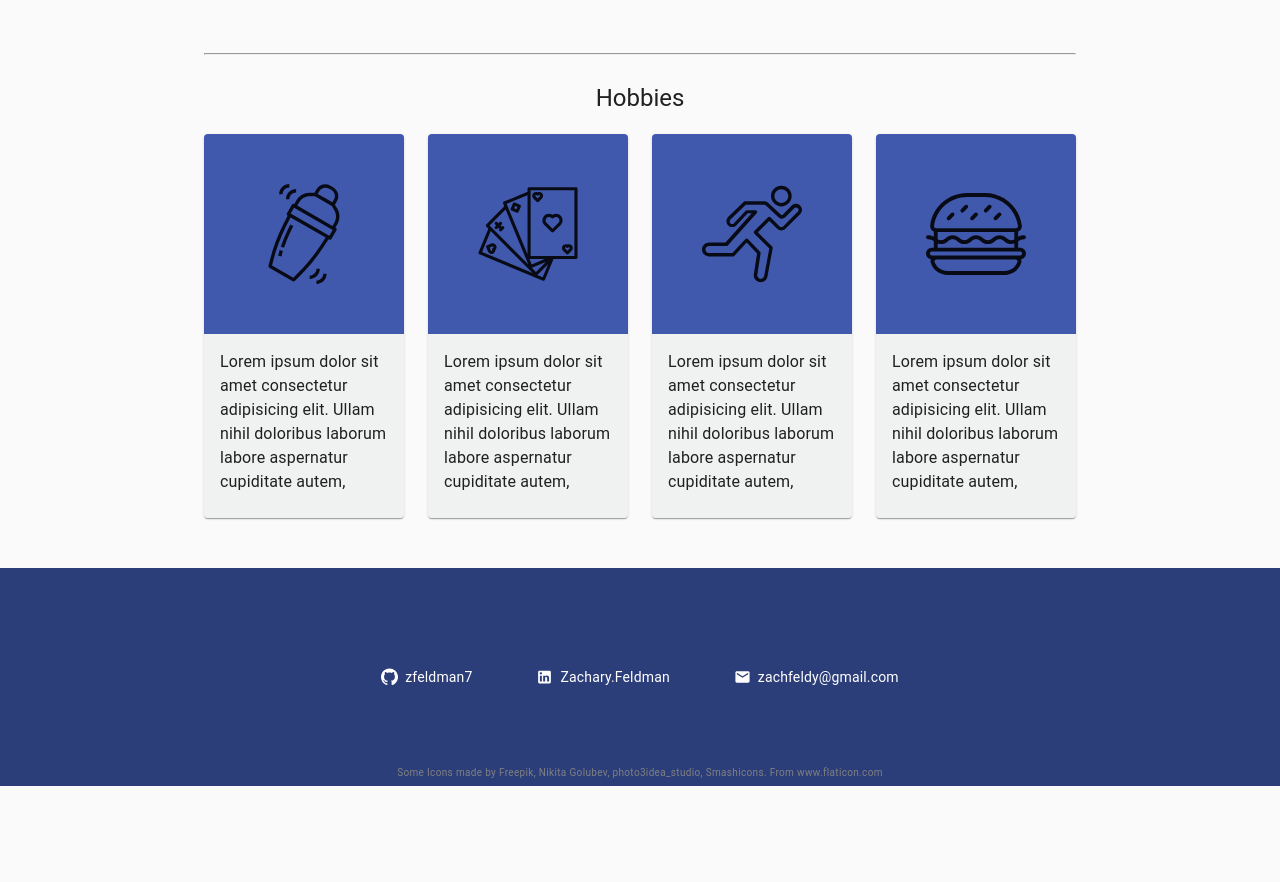
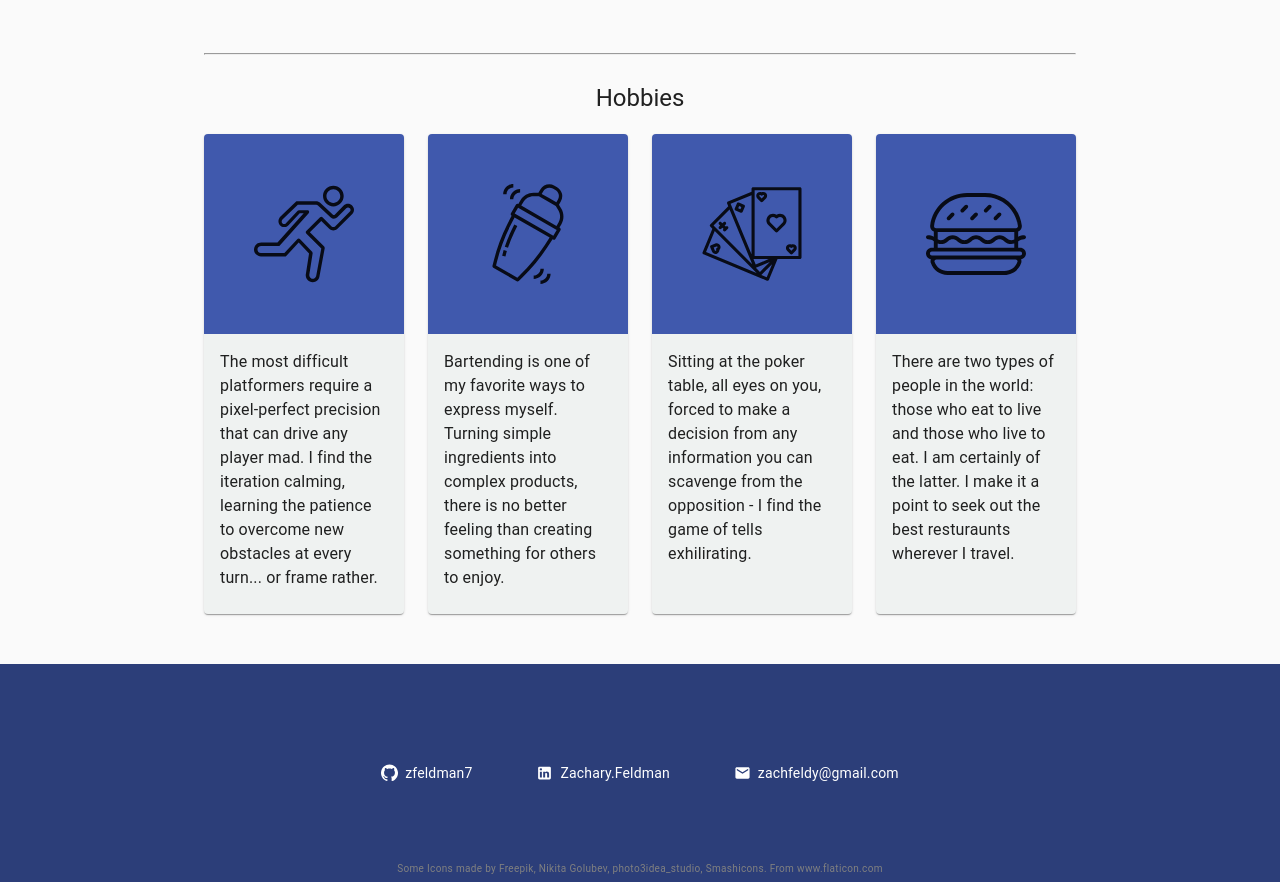
Before and after one commit to zfeldman7/zach-feld, a React (Create React App) app: page / in a window 1280 px wide. Shown: the part 1988-2870 px from the top of the page. Before the commit the page ends 2774 px from the top, so only its background shows below. Built offline with nearby package versions, Linux system fonts and the light colour scheme.

Commit message:
Hobby card content

```diff
--- a/src/components/App/App.theme.ts
+++ b/src/components/App/App.theme.ts
@@ -45,5 +45,6 @@ export const styles = makeStyles((theme) => ({
         position: 'fixed',
         bottom: theme.spacing(5),
         right: theme.spacing(5),
+        zIndex: 50,
     },
 }))
--- a/src/components/Content/Content.theme.ts
+++ b/src/components/Content/Content.theme.ts
@@ -17,4 +17,7 @@ export const contentStyles = makeStyles ((theme:Theme) => createStyles ({
     card: {
         maxWidth: 200,
     },
+    cardContent: {
+        height: '280px',
+    },
 }))
--- a/src/components/Content/Hobbies.tsx
+++ b/src/components/Content/Hobbies.tsx
@@ -15,13 +15,13 @@ export const Hobbies: FC = () => {
         <br />
             <Grid container spacing={3} direction="row" justify="center" alignItems="center">
                 <Grid item>
+                    <PlatformerCard />
+                </Grid>
+                <Grid item>
                     <BartendingCard />
                 </Grid>
                 <Grid item>
                     <PokerCard />
-                </Grid>
-                <Grid item>
-                    <PlatformerCard />
                 </Grid>
                 <Grid item>
                     <FoodCard />
--- a/src/components/Content/HobbyCards/BartendingCard.tsx
+++ b/src/components/Content/HobbyCards/BartendingCard.tsx
@@ -13,9 +13,10 @@ export const BartendingCard: FC = () => {
                         <Shaker className={classes.icon} />
                 </CardMedia>
             </Box>
-            <CardContent>
+            <CardContent className={classes.cardContent}>
                 <Typography>
-                    Lorem ipsum dolor sit amet consectetur adipisicing elit. Ullam nihil doloribus laborum labore aspernatur cupiditate autem,
+                    Bartending is one of my favorite ways to express myself. Turning simple ingredients into complex products,
+                    there is no better feeling than creating something for others to enjoy.
                 </Typography>
             </CardContent>
         </Card>
--- a/src/components/Content/HobbyCards/FoodCard.tsx
+++ b/src/components/Content/HobbyCards/FoodCard.tsx
@@ -12,9 +12,10 @@ export const FoodCard: FC = () => {
                         <Food className={classes.icon} />
                 </CardMedia>
             </Box>
-            <CardContent>
+            <CardContent className={classes.cardContent}>
                 <Typography>
-                    Lorem ipsum dolor sit amet consectetur adipisicing elit. Ullam nihil doloribus laborum labore aspernatur cupiditate autem,
+                There are two types of people in the world: those who eat to live and those who live to eat.
+                I am certainly of the latter. I make it a point to seek out the best resturaunts wherever I travel.
                 </Typography>
             </CardContent>
         </Card>
--- a/src/components/Content/HobbyCards/PlatformerCard.tsx
+++ b/src/components/Content/HobbyCards/PlatformerCard.tsx
@@ -12,9 +12,10 @@ export const PlatformerCard: FC = () => {
                         <Runner className={classes.icon} />
                 </CardMedia>
             </Box>
-        <CardContent>
+        <CardContent className={classes.cardContent}>
             <Typography>
-                Lorem ipsum dolor sit amet consectetur adipisicing elit. Ullam nihil doloribus laborum labore aspernatur cupiditate autem,
+                The most difficult platformers require a pixel-perfect precision that can drive any player mad.
+                I find the iteration calming, learning the patience to overcome new obstacles at every turn... or frame rather.
             </Typography>
         </CardContent>
     </Card>
--- a/src/components/Content/HobbyCards/PokerCard.tsx
+++ b/src/components/Content/HobbyCards/PokerCard.tsx
@@ -12,9 +12,11 @@ export const PokerCard: FC = () => {
                         <Cards className={classes.icon} />
                 </CardMedia>
             </Box>
-            <CardContent>
+            <CardContent className={classes.cardContent}>
                 <Typography>
-                    Lorem ipsum dolor sit amet consectetur adipisicing elit. Ullam nihil doloribus laborum labore aspernatur cupiditate autem,
+                    Sitting at the poker table, all eyes on you,
+                    forced to make a decision from any information you can scavenge from the opposition -
+                    I find the game of tells exhilirating.
                 </Typography>
             </CardContent>
         </Card>
```
